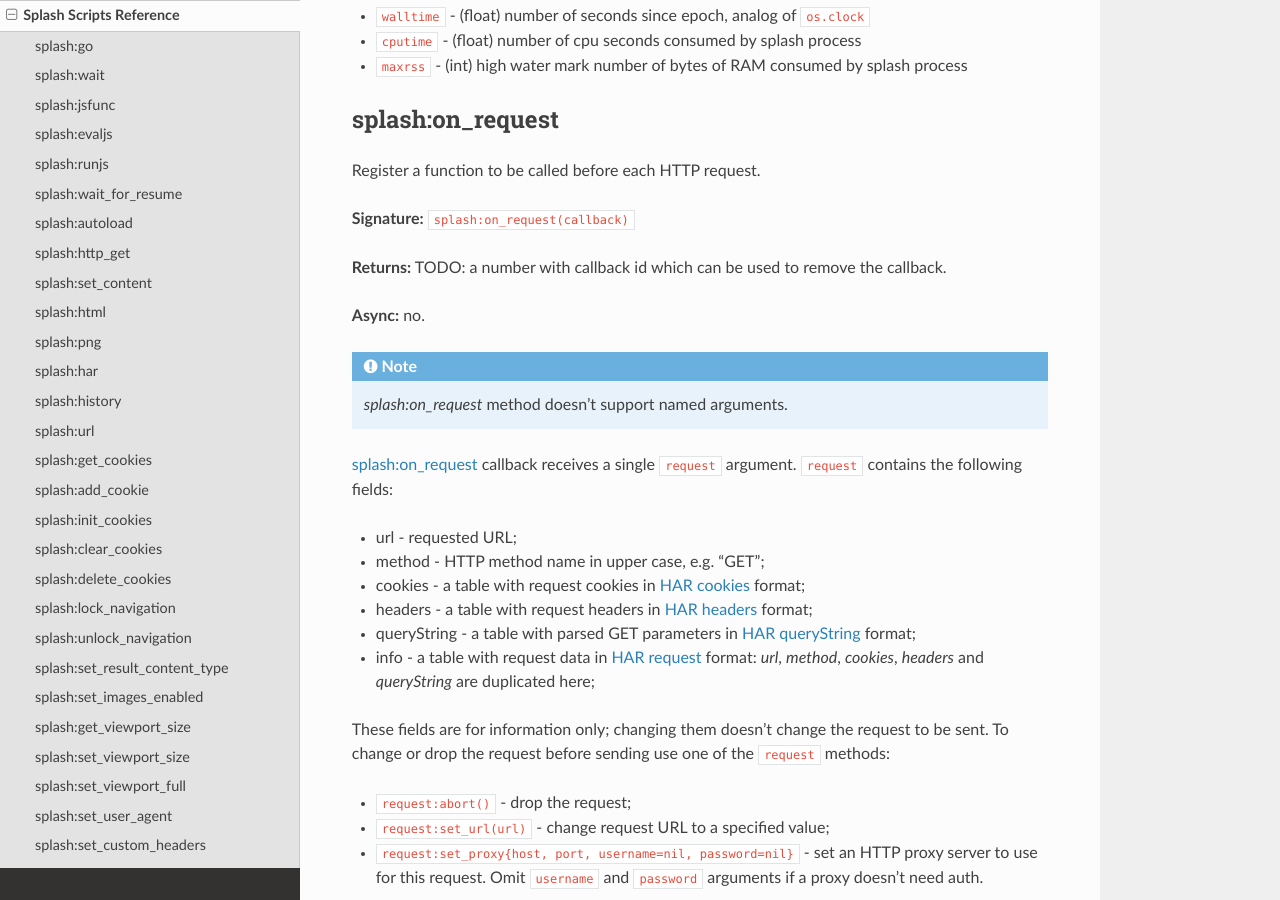
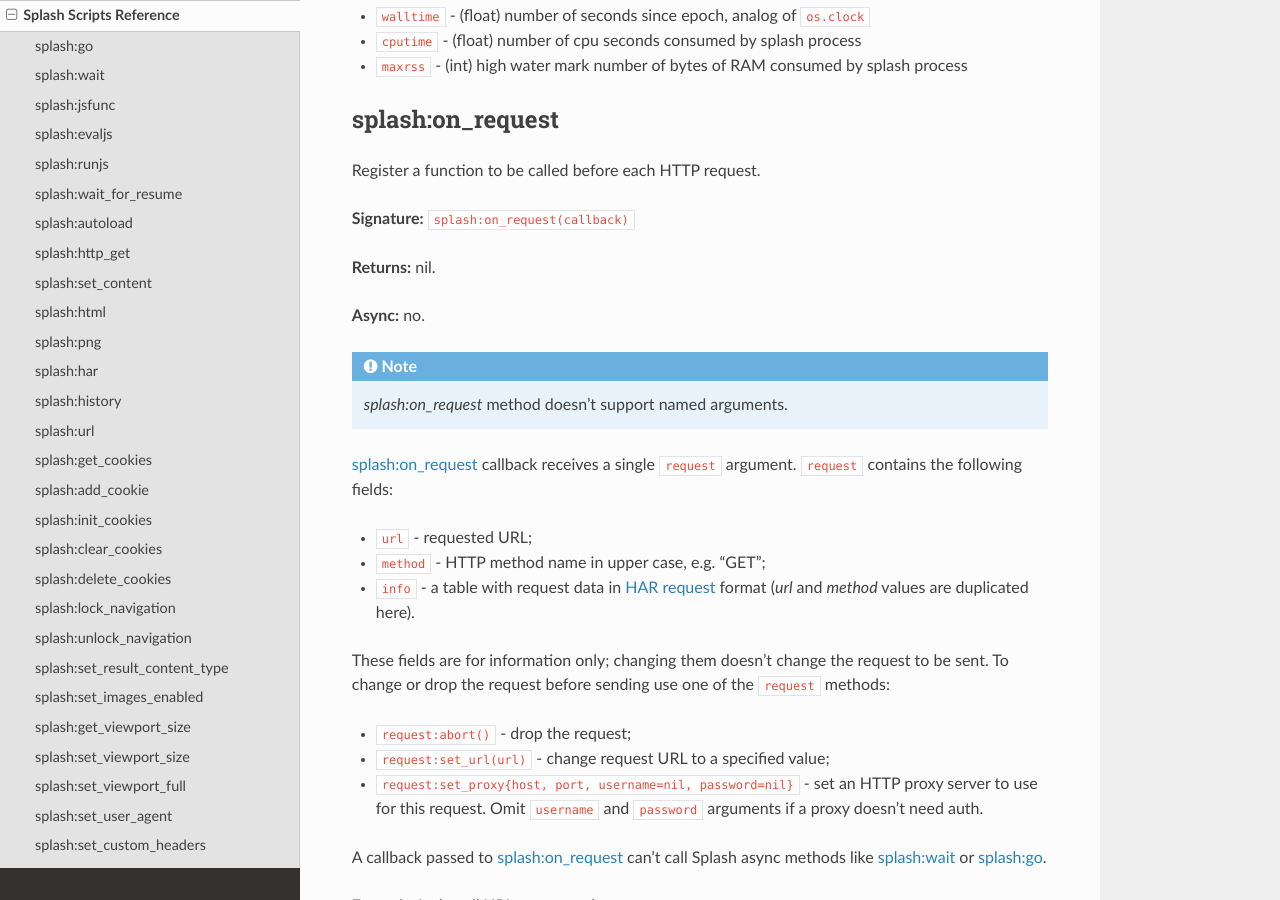
Before and after one commit to scrapinghub/splash, a Sphinx documentation site: the page built from docs/scripting-ref.rst, in a window 1280 px wide and 900 px high, scrolled down 25821 px. Built offline with Sphinx 7.4.7 and the Read the Docs theme 2.0.0, drawn with Linux system fonts in a browser that asks for light colours.

Commit message:
DOC undocument request.cookies, request.headers, request.queryString and splash:on_request() return value
Existing API is hard to use, and return value is not implemented yet.

```diff
--- a/docs/scripting-ref.rst
+++ b/docs/scripting-ref.rst
@@ -1391,7 +1391,7 @@ Register a function to be called before each HTTP request.
 
 **Signature:** ``splash:on_request(callback)``
 
-**Returns:** TODO: a number with callback id which can be used to remove the callback.
+**Returns:** nil.
 
 **Async:** no.
 
@@ -1402,13 +1402,10 @@ Register a function to be called before each HTTP request.
 :ref:`splash-on-request` callback receives a single ``request`` argument.
 ``request`` contains the following fields:
 
-* url - requested URL;
-* method - HTTP method name in upper case, e.g. "GET";
-* cookies - a table with request cookies in `HAR cookies`_ format;
-* headers - a table with request headers in `HAR headers`_ format;
-* queryString - a table with parsed GET parameters in `HAR queryString`_ format;
-* info - a table with request data in `HAR request`_ format:
-  `url`, `method`, `cookies`, `headers` and `queryString` are duplicated here;
+* ``url`` - requested URL;
+* ``method`` - HTTP method name in upper case, e.g. "GET";
+* ``info`` - a table with request data in `HAR request`_ format
+  (`url` and `method` values are duplicated here).
 
 .. _HAR headers: http://www.softwareishard.com/blog/har-12-spec/#headers
 .. _HAR request: http://www.softwareishard.com/blog/har-12-spec/#request
```
